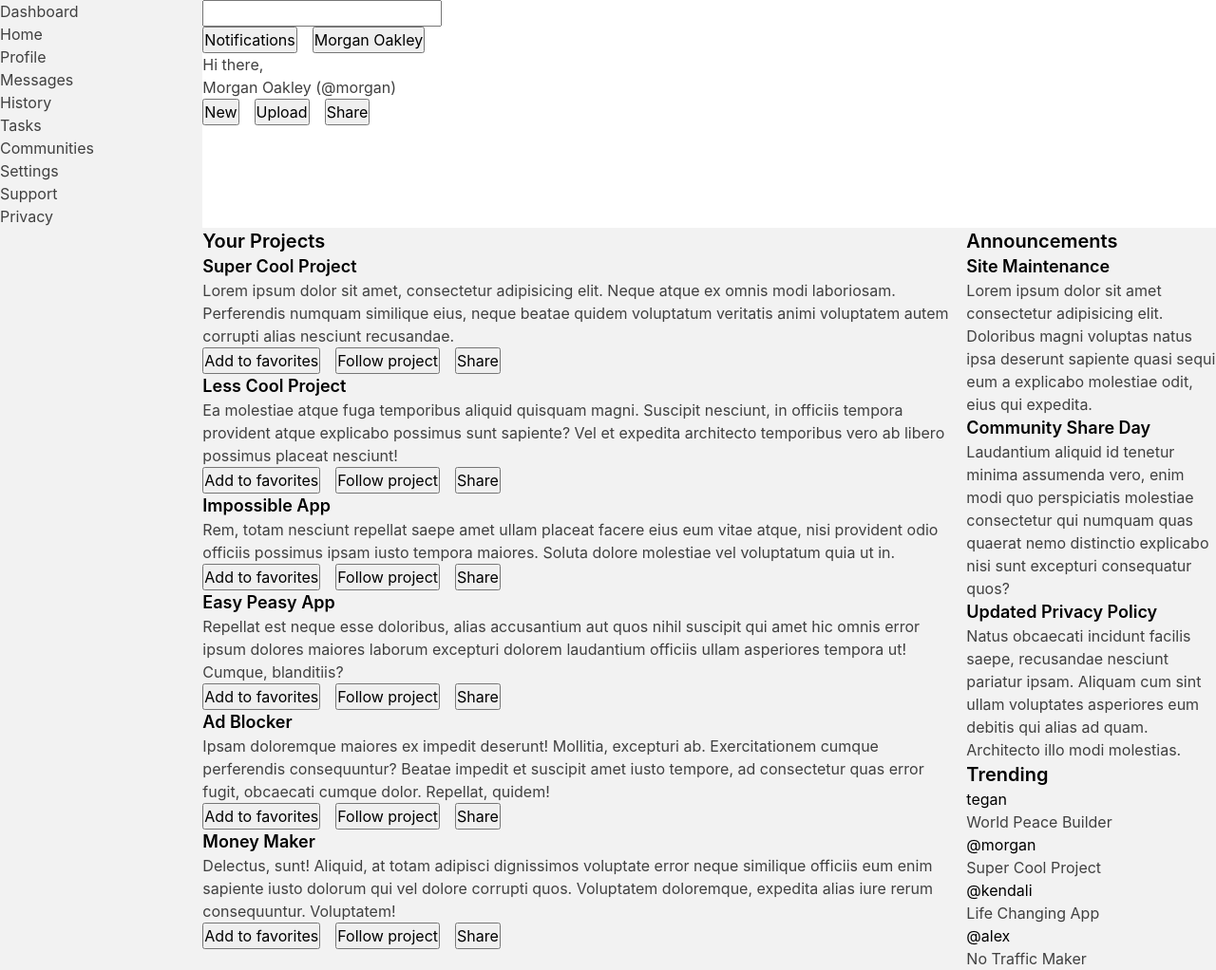
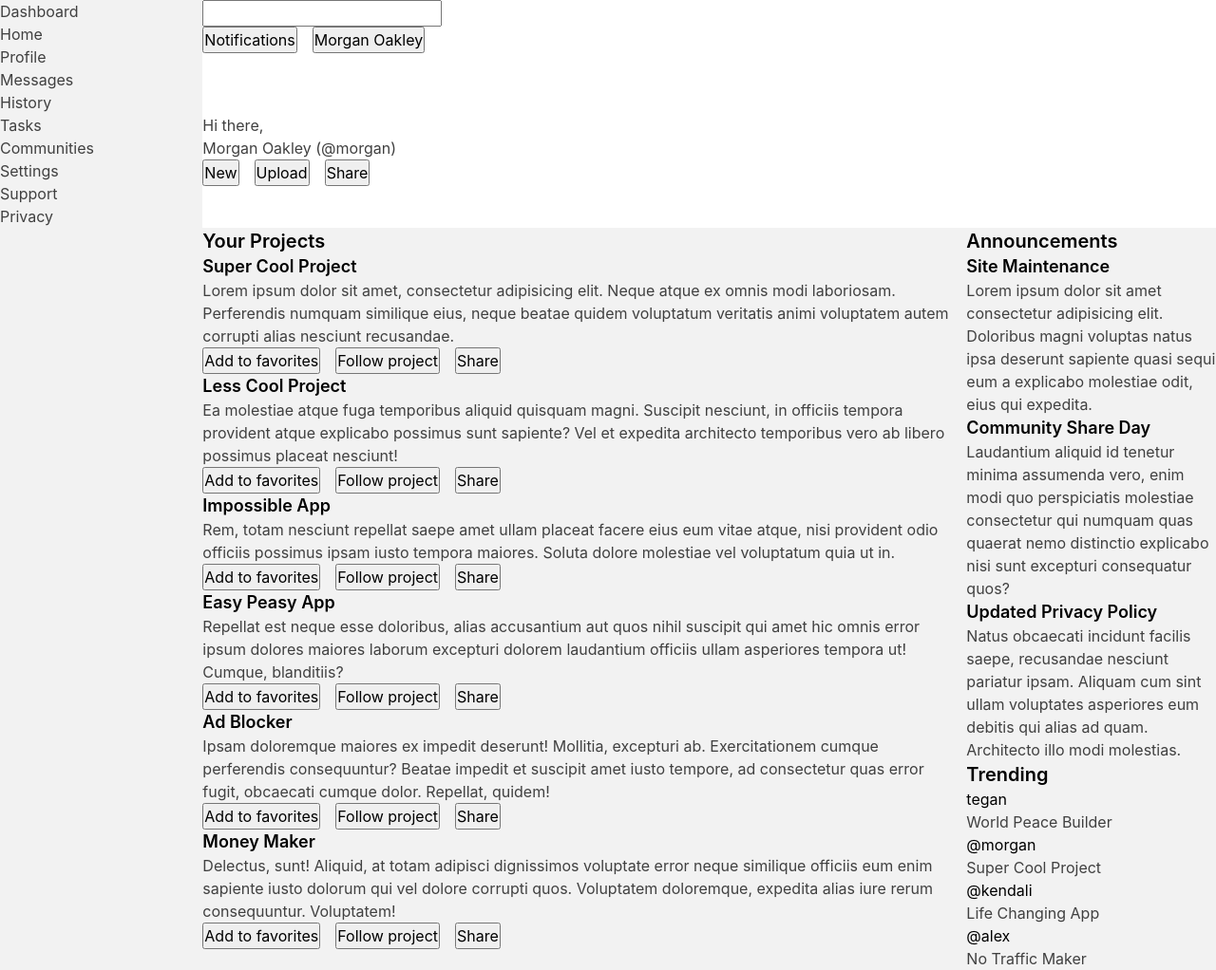
Before and after one commit to stebeus/admin-dashboard, a plain HTML site: page index.html in a window 1280 px wide. Shown: the whole page at 95% size. Drawn offline with Linux system fonts and the light colour scheme.

Commit message:
Create grid in header

```diff
--- a/style.css
+++ b/style.css
@@ -87,6 +87,8 @@ menu {
 
 header {
   grid-area: header;
+  display: grid;
+  grid-template-rows: repeat(2, 1fr);
   background-color: var(--color-fg);
 }
 
```
